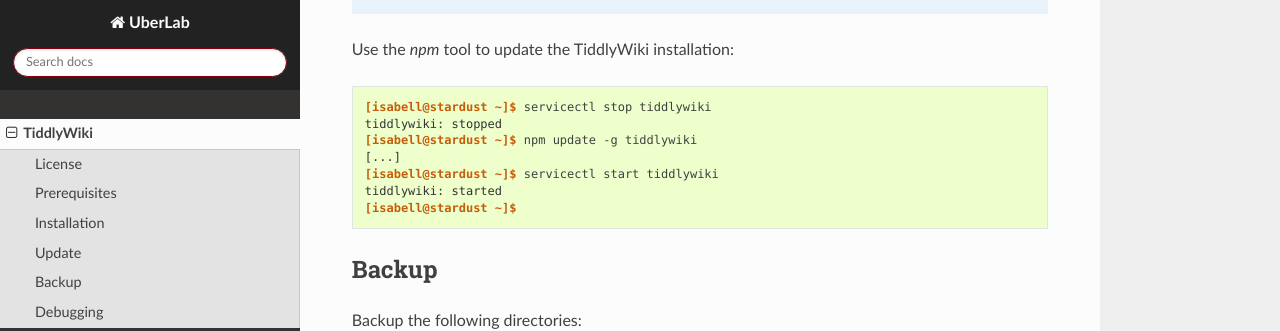
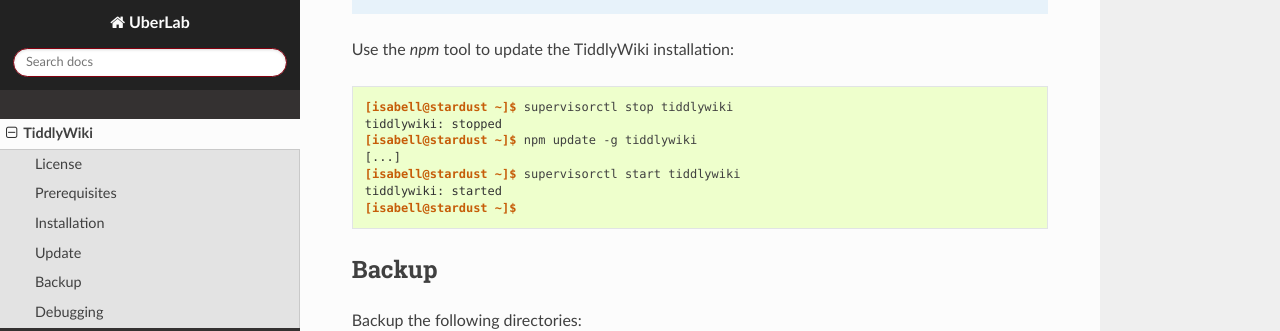
Before and after one commit to Uberspace/lab, a Sphinx documentation site: the page built from source/guide_tiddlywiki.rst, in a window 1280 px wide and 900 px high, scrolled down 3428 px. Shown: the part 160-491 px from the top of the window. Built offline with Sphinx 7.4.7 and the Read the Docs theme 2.0.0, drawn with Linux system fonts in a browser that asks for light colours.

Commit message:
Update guide_tiddlywiki.rst
fixed supervisorctl command in the update part

```diff
--- a/source/guide_tiddlywiki.rst
+++ b/source/guide_tiddlywiki.rst
@@ -132,11 +132,11 @@
 
 ::
 
- [isabell@stardust ~]$ servicectl stop tiddlywiki
+ [isabell@stardust ~]$ supervisorctl stop tiddlywiki
  tiddlywiki: stopped
  [isabell@stardust ~]$ npm update -g tiddlywiki
  [...]
- [isabell@stardust ~]$ servicectl start tiddlywiki
+ [isabell@stardust ~]$ supervisorctl start tiddlywiki
  tiddlywiki: started
  [isabell@stardust ~]$
 
```
